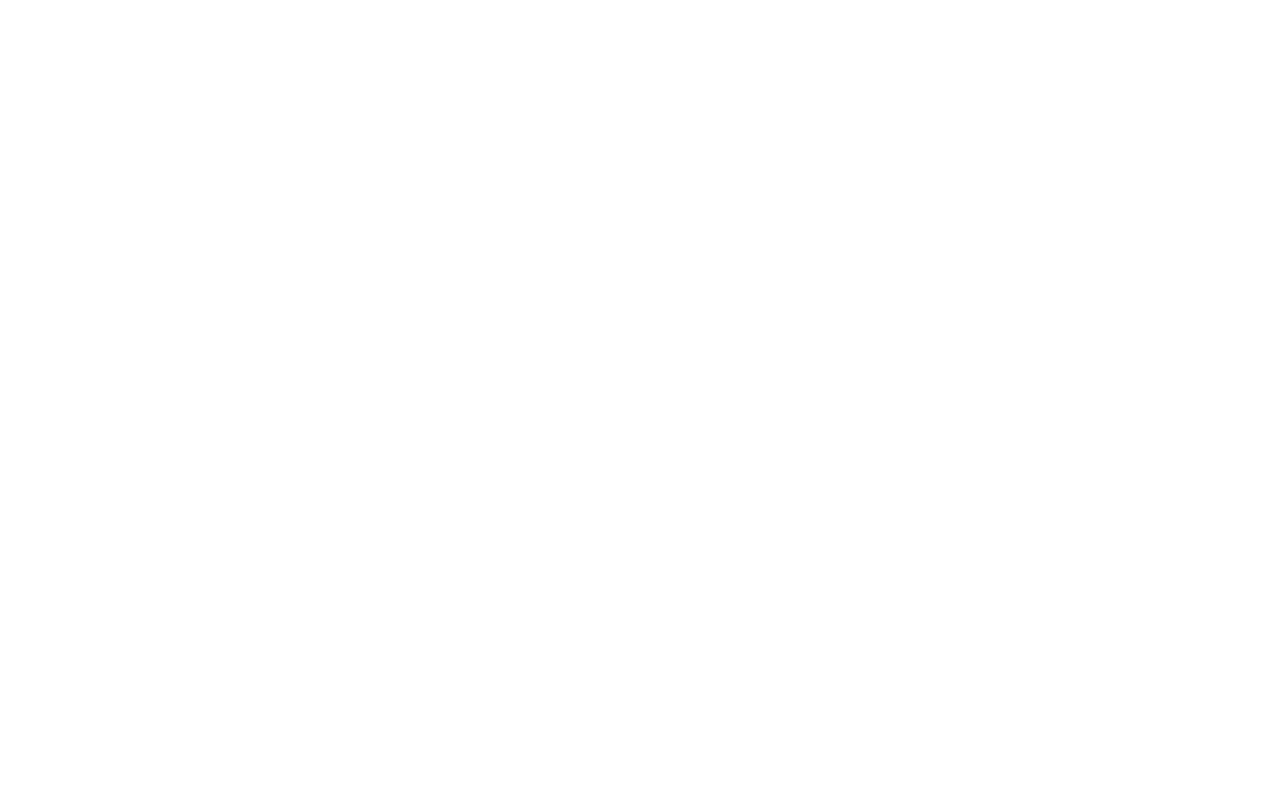
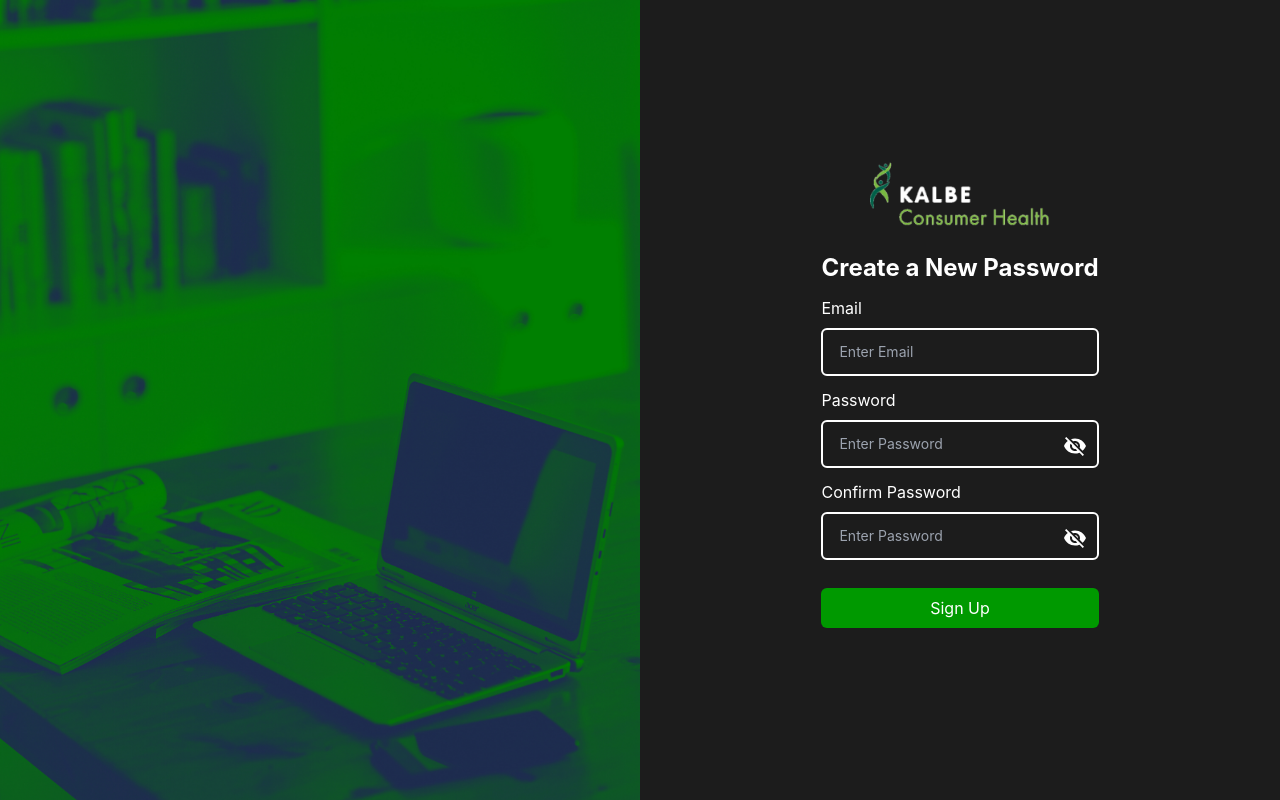
Before and after one commit to farizrivaldo98/fad-main-eng, a React (Create React App) app: page /resetpass in a window 1280 px wide. Before the commit this address had no page. Built offline with nearby package versions, Linux system fonts and the light colour scheme.

Commit message:
test reset pass

```diff
--- a/src/App.js
+++ b/src/App.js
@@ -85,7 +85,7 @@
     // Separate layout for landing page, without grid
     return (
       <Routes>
-        <Route path="/resetpassr" element={<ResetPass />} />
+        <Route path="/resetpass" element={<ResetPass />} />
       </Routes>
     );
   }
--- a/src/pages/HistoryTabelIsi.jsx
+++ b/src/pages/HistoryTabelIsi.jsx
@@ -120,11 +120,7 @@
         <div className="space-y-6 md:space-y-0 xl:flex xl:items-start xl:space-x-4">
           <div className="flex flex-col space-y-4 xl:w-1/3">
             <div className="space-y-2">
-
-            </div>
-           </div>
-        </div>
-        <Select value={selectedEndpoint} onChange={(e) => setSelectedEndpoint(e.target.value)}>
+              <Select className="text-sm font-medium text-text" value={selectedEndpoint} onChange={(e) => setSelectedEndpoint(e.target.value)}>
                 <option value="">Select an option</option>
                   {endpoints.map((endpoint) => (
                 <option key={endpoint.value} value={endpoint.value}>
@@ -132,13 +128,9 @@
                 </option>
                 ))}
               </Select>
-        <Button onClick={fetchData} colorScheme="blue" className="w-40 mt-8">Submit</Button>
             </div>
-      <div>
-      <div className="col-span-1 xl:flex xl:flex-none xl:w-20 flex-col ">
-          <label className="block text-sm font-medium leading-4 text-text">
-            Rows
-          </label>
+            <div className="space-y-2">
+              <label className="text-sm font-medium text-text">Rows</label>
               <Select
                 value={rowsPerPage}
                 onChange={(e) => setRowsPerPage(Number(e.target.value))}
@@ -160,6 +152,9 @@
                 <option value={100}>100</option>
               </Select>
             </div>
+           </div>
+           <div className="flex flex-col space-y-2">
+              <Button onClick={fetchData} colorScheme="blue" className="w-40 mt-8">Submit</Button>
               <Button
                 className="w-40 mt-2"
                 colorScheme="red"
@@ -168,8 +163,20 @@
                 {isTableVisible ? "Hide All Data" : "Show All Data"}
               </Button>
            </div>
+
+          </div>
+
+
+      </div>
+      <div>
+      <div className="col-span-1 xl:flex xl:flex-none xl:w-20 flex-col ">
+
+
+        </div>
+
+      </div>
       {isTableVisible && (
-        <div className="table-fixed mt-6">
+        <div className="flex-1">
           <TableContainer className="bg-card rounded-md">
             <Table variant="simple">
               <TableCaption>Motor Vibration Data</TableCaption>
--- a/src/pages/ResetPass.jsx
+++ b/src/pages/ResetPass.jsx
@@ -14,30 +14,55 @@
     const navigate = useNavigate();
     const [showPassword, setShowPassword] = useState(false); // State to toggle password visibility
 
+    const [email, setEmail] = useState("");
     const [password, setPassword] = useState("");
+    const [confirmPassword, setConfirmPassword] = useState("");
+    const [passwordError, setPasswordError] = useState("");
+
+    const emailHendeler = (event) => {
+        setEmail(event.target.value);
+      };
 
     const passwordHendeler = (event) => {
         setPassword(event.target.value);
+        if (confirmPassword && event.target.value !== confirmPassword) {
+            setPasswordError("Passwords do not match");
+          } else {
+            setPasswordError("");
+          }
       };
+
+    const confirmPasswordHandler = (event) => {
+        setConfirmPassword(event.target.value);
+        if (password && event.target.value !== password) {
+            setPasswordError("Passwords do not match");
+        } else {
+            setPasswordError("");
+        }
+    };
 
     const togglePasswordVisibility = () => {
     setShowPassword((prev) => !prev);
     };
 
     const handleRegister = () => {
-        if (!password) {
+        if (!password || !confirmPassword) {
           toast.error("All fields are required!");
+          return;
+        }
+        if (password !== confirmPassword) {
+          toast.error("Passwords do not match!");
           return;
         }
 
         const userPass = {
             password,
-          };
+        };
 
-        //   dispatch(registerData(userPass));
-
+        // dispatch(registerData(userPass));
+        toast.success("Password reset successfully!");
         setTimeout(() => {
-        navigate("/login"); // Redirect to login page after registration
+            navigate("/login"); // Redirect to login page after registration
         }, 2000);
     };
 
@@ -53,6 +78,21 @@
                     <div>
                         <span className="text-sm text-white"></span>
                         <h1 className="text-2xl font-bold mt-1 text-white">Create a New Password</h1>
+                    </div>
+                    {/* Email Input */}
+                    <div className="mt-3">
+                    <label className="block text-md mb-2 text-white" htmlFor="email">Email</label>
+                    <input
+                        className="px-4 w-full border-2 border-white bg-hitam2 py-3 rounded-md text-sm outline-none text-white"
+                        type="email"
+                        id="email-address"
+                        name="email"
+                        autoComplete="email"
+                        required
+                        onChange={emailHendeler}
+                        placeholder="Enter Email"
+                        // onKeyDown={handleKeyDown}
+                    />
                     </div>
                     {/* Password Input */}
                     <div className="my-3 relative">
@@ -76,6 +116,29 @@
                         {showPassword ? <VisibilityIcon /> : <VisibilityOffIcon />}
                     </button>
                     </div>
+                    {/* Confirm Password Input */}
+                    <div className="my-3 relative">
+                    <label className="block text-md mb-2 text-white" htmlFor="password">Confirm Password</label>
+                    <input
+                        className="px-4 w-full border-2 border-white bg-hitam2 py-3 rounded-md text-sm outline-none text-white"
+                        type={showPassword ? "text" : "password"} // Toggle between text and password
+                        name="password"
+                        id="password"
+                        value={confirmPassword}
+                        autoComplete="current-password"
+                        required
+                        onChange={confirmPasswordHandler}
+                        placeholder="Enter Password"
+                    />
+                    {/* Eye icon inside password field */}
+                    <button
+                        type="button"
+                        onClick={togglePasswordVisibility}
+                        className="absolute right-4 top-[45px] w-5 cursor-pointer text-white focus:outline-none">
+                        {showPassword ? <VisibilityIcon /> : <VisibilityOffIcon />}
+                    </button>
+                    </div>
+
                     {/* Register Button */}
                     <div className="">
                     <button className="mt-4 mb-3 w-full bg-hijau hover:bg-hijau2 text-white py-2 rounded-md transition-all duration-300"
```
Lines whose indentation alone changed are shown as unchanged.
